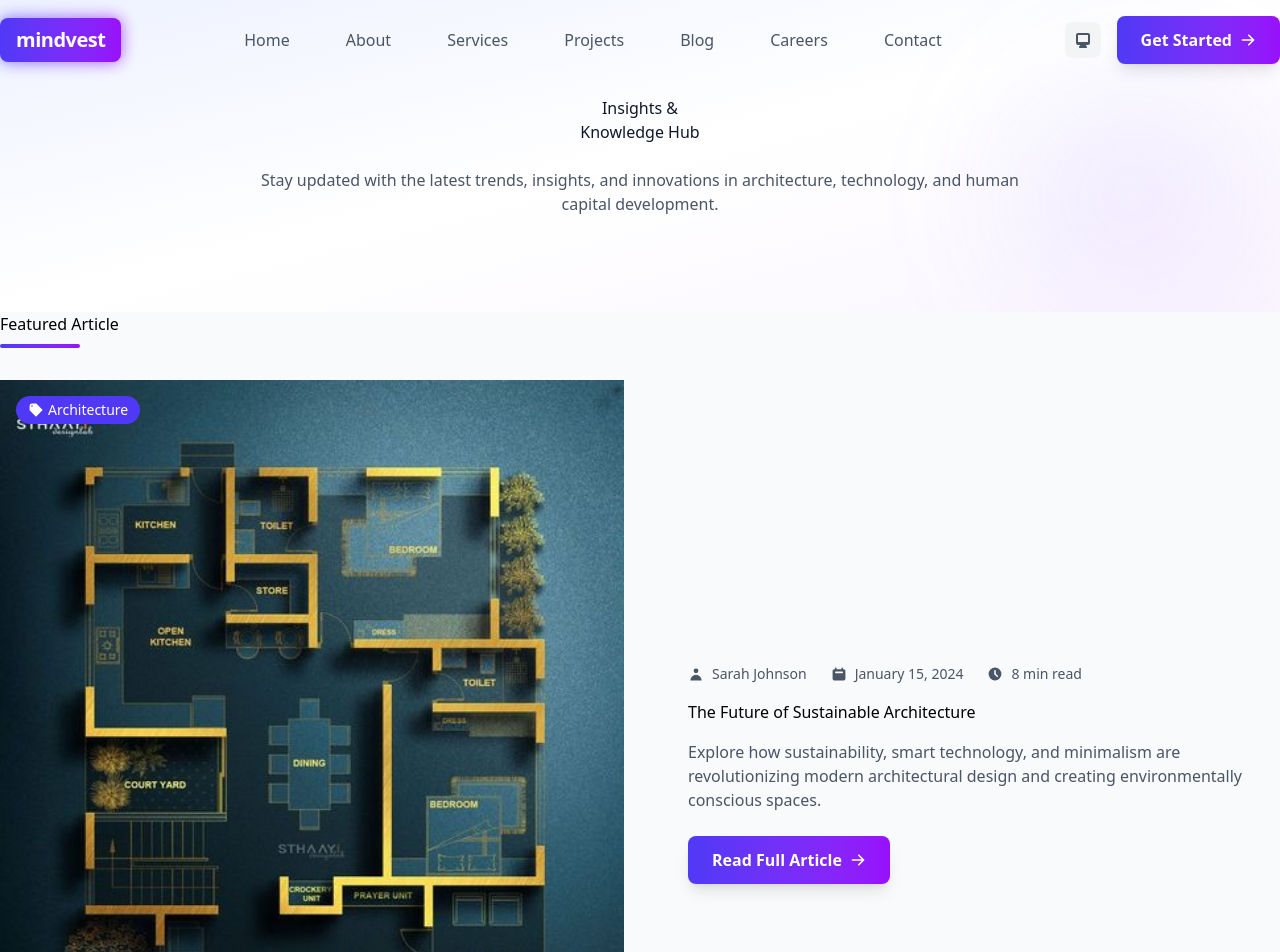
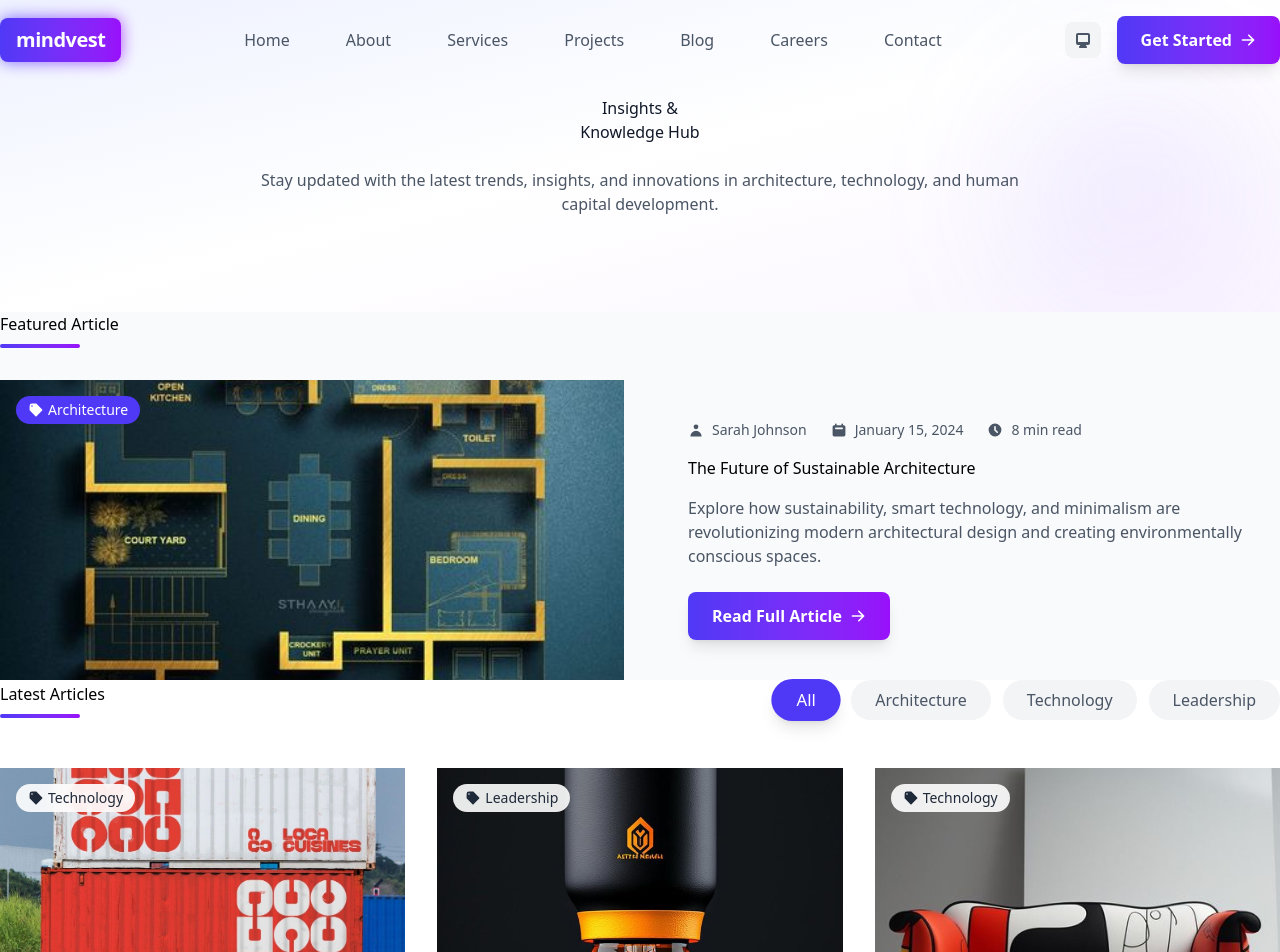
Before and after one commit to DevzekiFaith/work-web, a Next.js app: page /blog in a window 1280 px wide. Shown: the top 952 px of the page. Built offline with nearby package versions, Linux system fonts and the light colour scheme.

Commit message:
vercel-correction

```diff
--- a/src/app/about/page.tsx
+++ b/src/app/about/page.tsx
@@ -186,7 +186,7 @@ export default function About() {
             <h2 className="heading-2 mb-4 font-bold text-gray-400 text-center text-2xl mt-12">Our Impact in Numbers</h2>
             <p className="body-large max-w-2xl mx-auto">
               These numbers represent the trust our clients place in us and
-              the success we've achieved together.
+              the success we&apos;ve achieved together.
             </p>
           </motion.div>
 
@@ -321,7 +321,7 @@ export default function About() {
           >
             <h2 className="heading-2 mb-4 font-bold text-gray-400 text-center text-2xl mt-12">What Our Clients Say</h2>
             <p className="body-large max-w-2xl mx-auto">
-              Don't just take our word for it. Here's what our clients have to say
+              Don&apos;t just take our word for it. Here&apos;s what our clients have to say
               about working with Mindvest.
             </p>
           </motion.div>
@@ -342,7 +342,7 @@ export default function About() {
                   </svg>
                 </div>
                 <p className="body-base text-gray-700 mb-6 italic">
-                  "{testimonial.quote}"
+                  &ldquo;{testimonial.quote}&rdquo;
                 </p>
                 <div className="flex items-center space-x-4">
                   <Image
@@ -378,7 +378,7 @@ export default function About() {
             </h2>
             <p className="text-xl text-indigo-100 mb-8">
               Whether you need architectural design, construction services, custom software,
-              or team development — we're ready to collaborate and bring your vision to life.
+              or team development — we&apos;re ready to collaborate and bring your vision to life.
             </p>
             <div className="flex flex-col sm:flex-row gap-4 justify-center">
               <Link href="/contact" className="btn bg-white text-indigo-600 hover:bg-gray-100 rounded-lg px-6 py-3 font-semibold mb-4">
--- a/src/app/blog/page.tsx
+++ b/src/app/blog/page.tsx
@@ -2,6 +2,7 @@
 import Header from '@/components/Header/Header';
 import Footer from '@/components/Footer/Footer';
 import Link from 'next/link';
+import Image from 'next/image';
 import { motion } from 'framer-motion';
 import { HiCalendar, HiClock, HiUser, HiTag, HiArrowRight } from 'react-icons/hi';
 import { useState } from 'react';
@@ -92,7 +93,6 @@ export default function Blog() {
     : posts.filter(post => post.category === selectedCategory);
 
   const featuredPost = posts.find(post => post.featured);
-  const regularPosts = posts.filter(post => !post.featured);
 
   return (
     <div className="min-h-screen bg-white dark:bg-gray-900">
@@ -168,10 +168,11 @@ export default function Blog() {
             >
               <div className="grid lg:grid-cols-2 gap-8">
                 <div className="relative h-64 lg:h-full min-h-[300px]">
-                  <img
+                  <Image
                     src={featuredPost.image}
                     alt={featuredPost.title}
-                    className="w-full h-full object-cover"
+                    fill
+                    className="object-cover"
                   />
                   <div className="absolute top-4 left-4">
                     <span className="inline-flex items-center gap-1 px-3 py-1 bg-indigo-600 text-white text-sm font-medium rounded-full">
@@ -267,10 +268,11 @@ export default function Blog() {
                 viewport={{ once: true }}
               >
                 <div className="relative h-48 overflow-hidden">
-                  <img
+                  <Image
                     src={post.image}
                     alt={post.title}
-                    className="w-full h-full object-cover group-hover:scale-110 transition-transform duration-500"
+                    fill
+                    className="object-cover group-hover:scale-110 transition-transform duration-500"
                   />
                   <div className="absolute top-4 left-4">
                     <span className="inline-flex items-center gap-1 px-3 py-1 bg-white/90 backdrop-blur-sm text-gray-800 text-sm font-medium rounded-full">
--- a/src/app/careers/page.tsx
+++ b/src/app/careers/page.tsx
@@ -2,7 +2,7 @@
 import Header from '@/components/Header/Header';
 import Footer from '@/components/Footer/Footer';
 import { motion } from 'framer-motion';
-import { HiLocationMarker, HiClock, HiCurrencyDollar, HiUsers, HiLightBulb, HiHeart, HiTrendingUp, HiArrowLeft, HiArrowRight, HiGlobeAlt } from 'react-icons/hi';
+import { HiLocationMarker, HiClock, HiCurrencyDollar, HiUsers, HiLightBulb, HiHeart, HiTrendingUp, HiArrowRight, HiGlobeAlt } from 'react-icons/hi';
 import Link from 'next/link';
 
 interface JobPosition {
@@ -429,11 +429,11 @@ export default function Careers() {
             viewport={{ once: true }}
           >
             <h2 className="text-3xl md:text-4xl font-bold mb-6">
-              Don't See the Perfect Role?
+              Don&apos;t See the Perfect Role?
             </h2>
             <p className="text-xl mb-8 text-indigo-100">
               We are always interested in connecting with talented individuals.
-              Send us your resume and let us know how you'd like to contribute to our mission.
+              Send us your resume and let us know how you&apos;d like to contribute to our mission.
             </p>
 
             <div className="flex flex-col sm:flex-row gap-4 justify-center">
```
